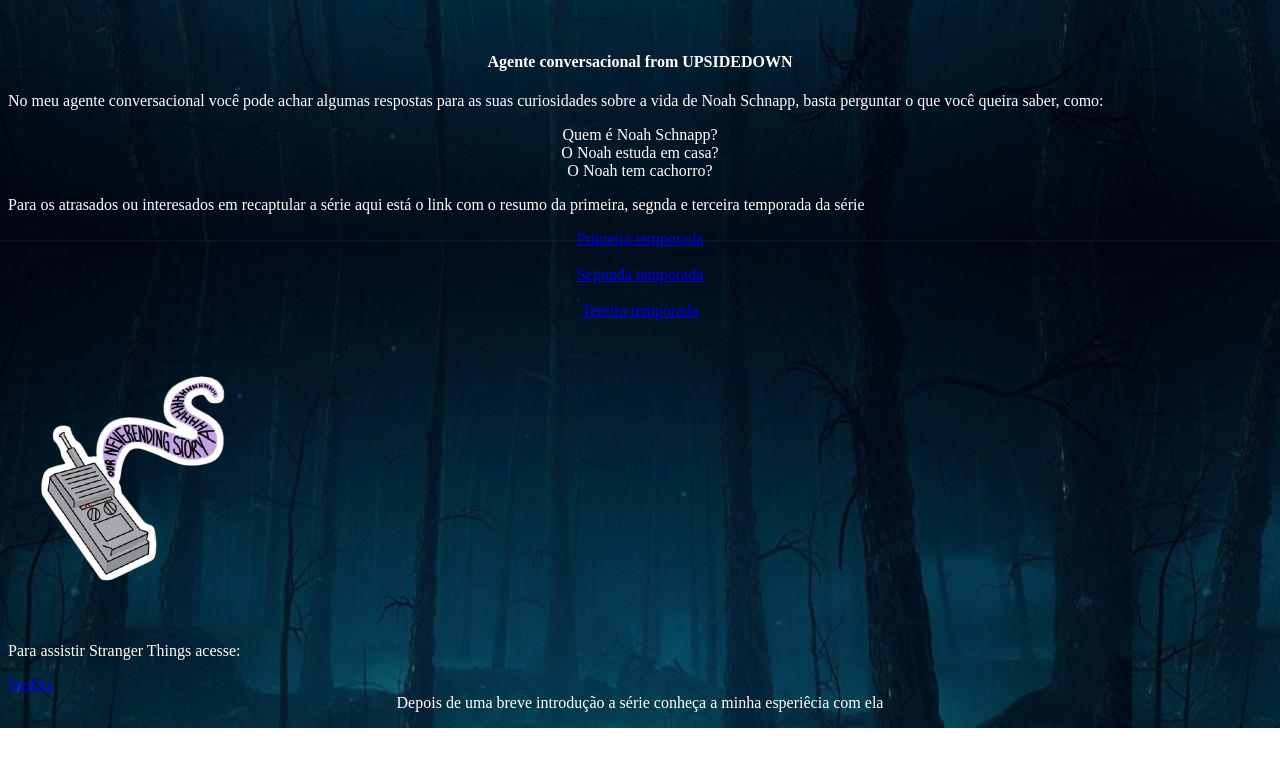
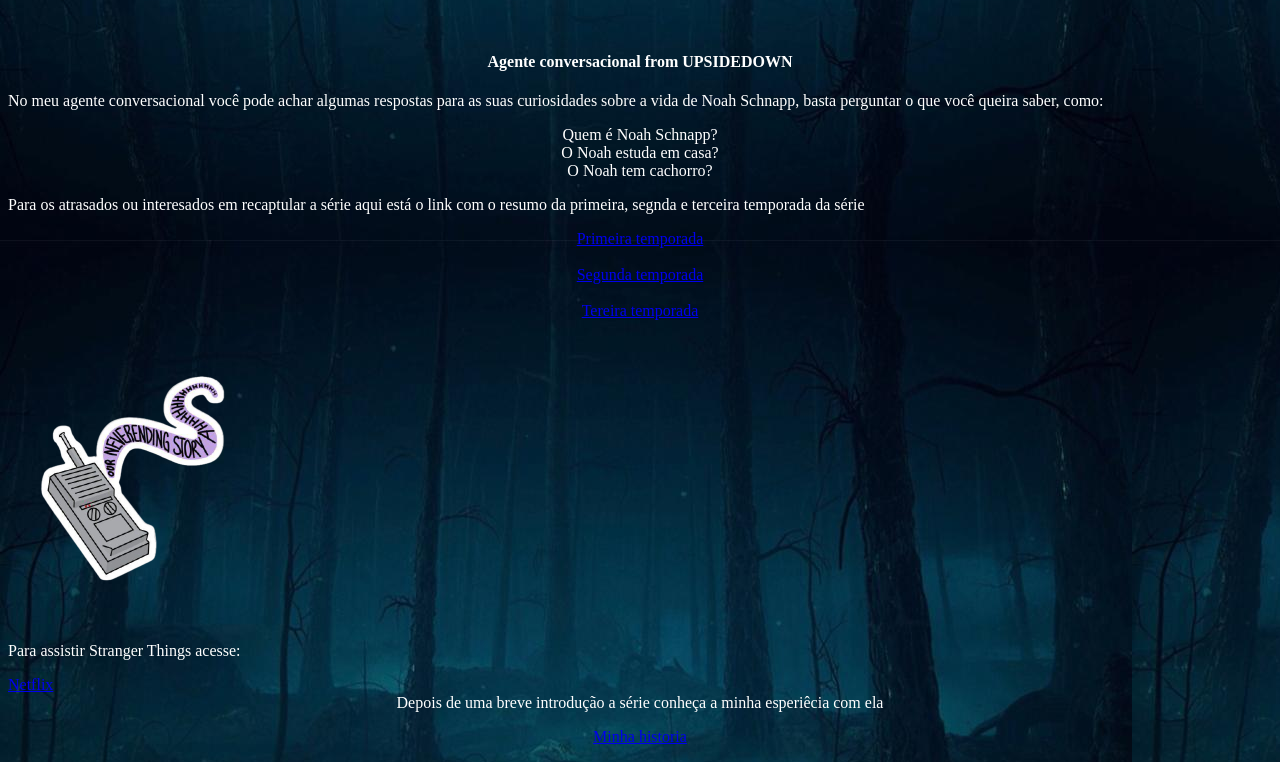
Before and after one commit to LiviaSLoss/LiviaSLoss.github.io, a plain HTML site: page index.html in a window 1280 px wide. Shown: the part 3600-4362 px from the top of the page. Before the commit the page ends 4328 px from the top, so only its background shows below. Drawn offline with Linux system fonts and the light colour scheme; files whose address does not match are found by name.

Commit message:
Update index.html

```diff
--- a/index.html
+++ b/index.html
@@ -69,6 +69,8 @@
             <a href="https://www.netflix.com/br/title/80057281" target="_blank" >Netflix </a>
 
             <center>Depois de uma breve introdução a série conheça a minha esperiêcia com ela </center> </p>
+            <center> <a href="https://liviasloss.github.io" target="_blank" > Minha historia </a> </center>
+
 
         </p>
 
```
